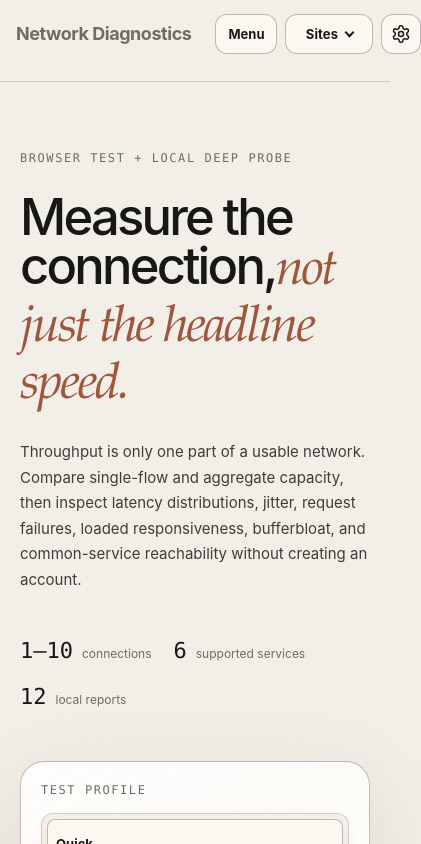
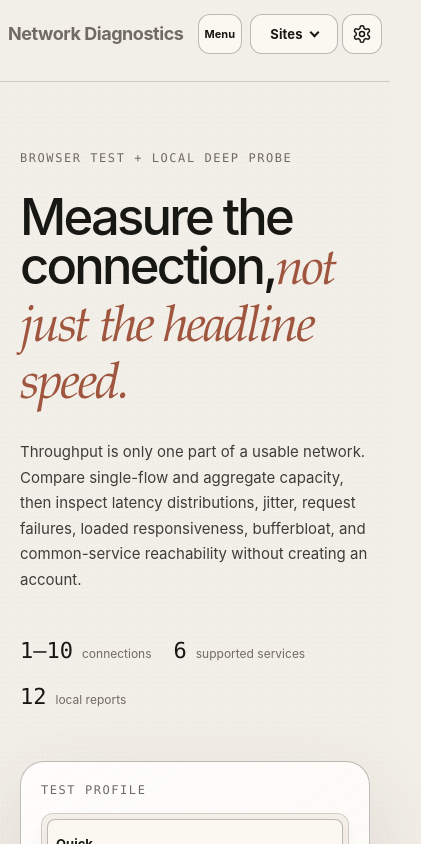
Before and after one commit to JohnnyZLi/Network-Diagnostics-Suite, a React (Vite) app: page / in a window 390 px wide. Shown: the top 844 px of the page, 421 px wide, since content can reach past the window. Built offline with nearby package versions, Linux system fonts and the light colour scheme; no server answers.

Commit message:
Sync compact Settings header pressure fix

```diff
--- a/src/design-system/site-identity.css
+++ b/src/design-system/site-identity.css
@@ -349,6 +349,36 @@
   }
 }
 
+@media (max-width: 420px) {
+  .jl-global-header__inner {
+    width: calc(100% - 16px);
+    gap: var(--jl-space-1);
+  }
+
+  .jl-site-identity {
+    font-size: 0.875rem;
+    letter-spacing: -0.035em;
+  }
+
+  .jl-global-header__actions {
+    gap: var(--jl-space-1);
+  }
+
+  .jl-site-switcher {
+    gap: var(--jl-space-1);
+  }
+
+  .jl-header-menu-toggle {
+    min-width: 44px;
+    padding-inline: 6px;
+    font-size: 11px;
+  }
+
+  .jl-site-menu {
+    right: calc(40px + var(--jl-space-1));
+  }
+}
+
 @media (max-width: 360px) {
   .jl-global-header__inner {
     width: calc(100% - 16px);
```
